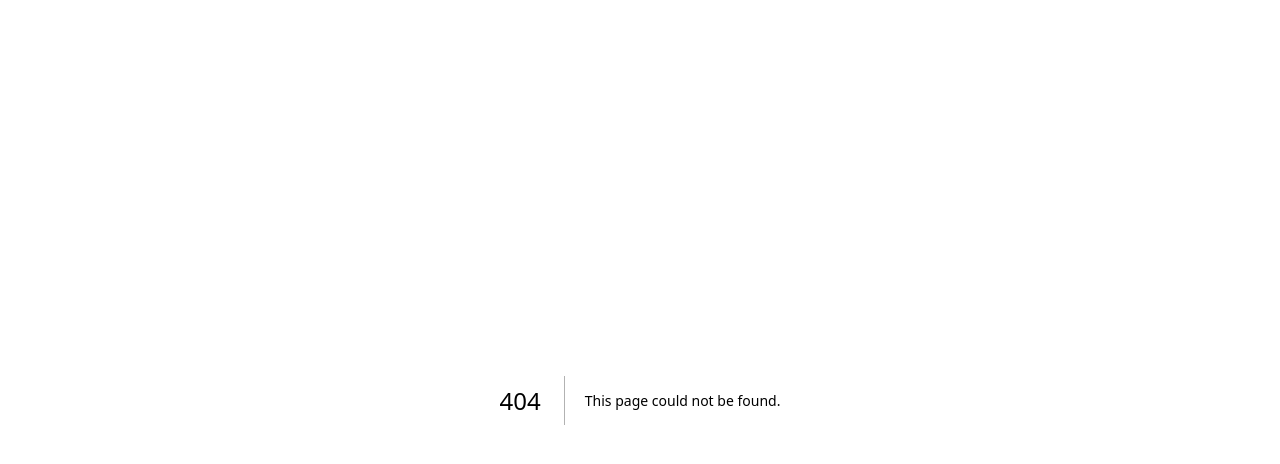
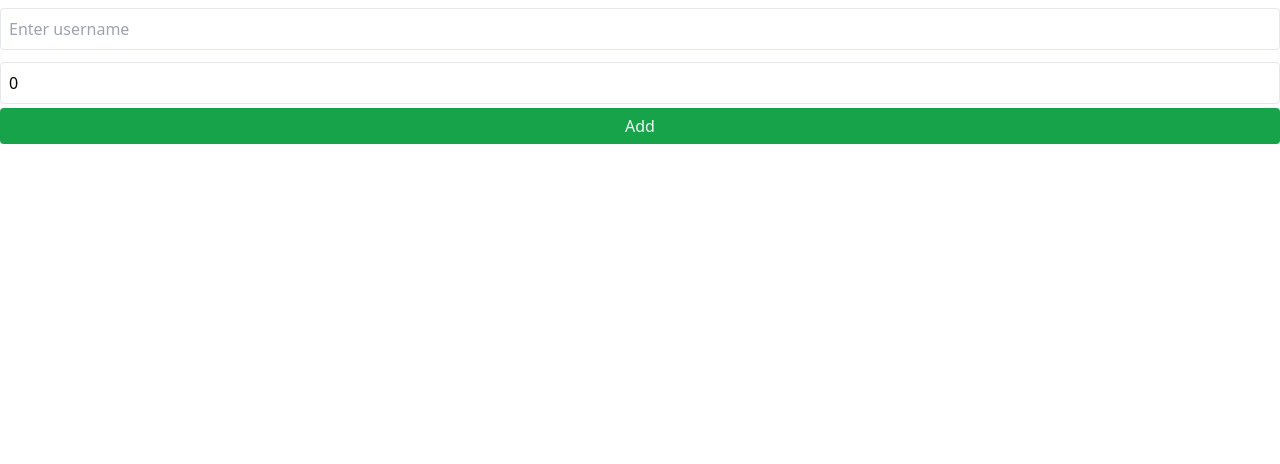
Before and after one commit to HMaroba/next-drizzle, a Next.js app: page /addUser in a window 1280 px wide. Before the commit this address had no page. Shown: the top 464 px of the page. Built offline with nearby package versions, Linux system fonts and the light colour scheme.

Commit message:
Created another tables

```diff
--- /dev/null
+++ b/app/addUser/page.tsx
@@ -0,0 +1,57 @@
+"use client";
+import { ChangeEvent, FC, useState } from "react";
+
+interface Props {
+  createUser: (name: string, phone: number) => void;
+}
+
+const AddUser: FC<Props> = ({ createUser }) => {
+  // State for handling input value
+  const [name, setName] = useState("");
+  const [phone, setPhone] = useState(0);
+
+  // Event handler for input change
+  const handleInput = (e: ChangeEvent<HTMLInputElement>) => {
+    setName(e.target.value);
+  };
+  const handlePhoneInput = (e: ChangeEvent<HTMLInputElement>) => {
+    setPhone(Number(e.target.value)); // Convert string to number
+  };
+
+  // Event handler for adding a new todo
+  const handleAdd = async () => {
+    await createUser(name, phone);
+    setName("");
+    setPhone(0);
+  };
+
+  // Rendering the AddTodo component
+  return (
+    <div className="w-full flex flex-col gap-1 mt-2">
+      {/* Input field for entering new todo text */}
+      <input
+        type="text"
+        placeholder="Enter username"
+        className="w-full px-2 py-2 border border-gray-200 rounded outline-none"
+        onChange={handleInput}
+        value={name}
+      />
+      <input
+        type="number"
+        placeholder="Enter description"
+        className="w-full px-2 py-2 border border-gray-200 mt-2 rounded outline-none"
+        onChange={handlePhoneInput}
+        value={phone}
+      />
+      {/* Button for adding a new user */}
+      <button
+        className="flex items-center justify-center bg-green-600 text-green-50 rounded px-2 h-9 w-full py-1"
+        onClick={handleAdd}
+      >
+        Add
+      </button>
+    </div>
+  );
+};
+
+export default AddUser;
```
